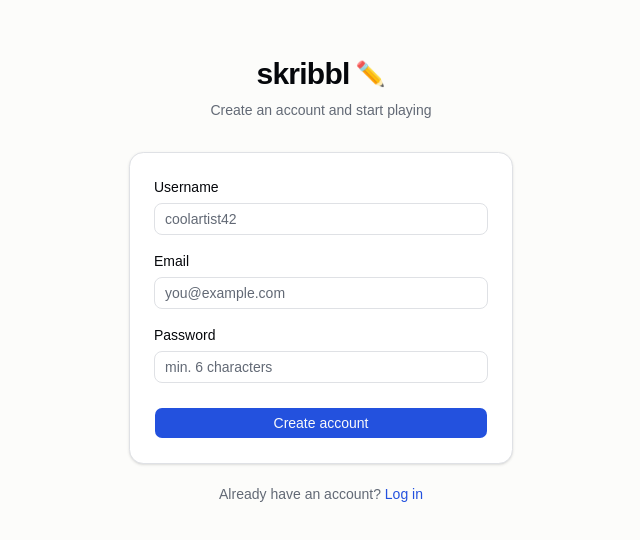
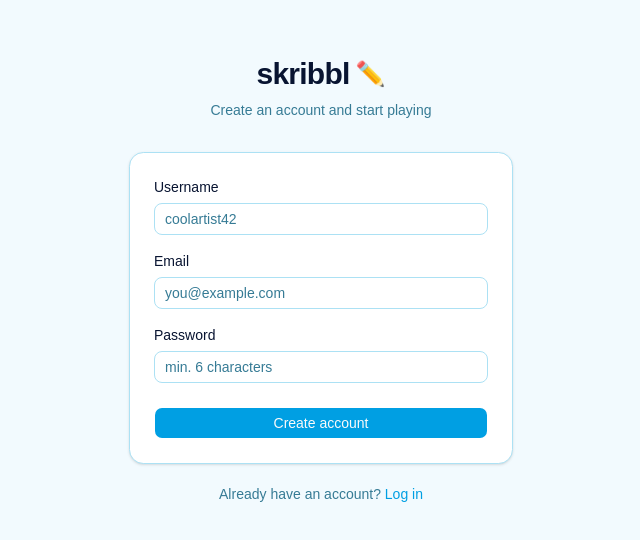
Before and after one commit to pr4th4meshh/skribbl, a React (Vite) app in the folder client/: page /register in a window 1280 px wide. Shown: the part 120-660 px from the top of the page, without its empty margins (319-959 px from the left). Built offline with nearby package versions, Linux system fonts and the light colour scheme; no server answers.

Commit message:
chore: update brand colors

```diff
--- a/client/src/index.css
+++ b/client/src/index.css
@@ -8,6 +8,14 @@
 @theme inline {
     --font-heading: var(--font-sans);
     --font-sans: 'Geist Variable', sans-serif;
+
+    /* Brand palette — available as bg-brand-deep, text-brand-yellow, etc. */
+    --color-brand-deep:   var(--brand-deep);
+    --color-brand-blue:   var(--brand-blue);
+    --color-brand-light:  var(--brand-light);
+    --color-brand-yellow: var(--brand-yellow);
+    --color-brand-amber:  var(--brand-amber);
+
     --color-sidebar-ring: var(--sidebar-ring);
     --color-sidebar-border: var(--sidebar-border);
     --color-sidebar-accent-foreground: var(--sidebar-accent-foreground);
@@ -49,67 +57,97 @@
 }
 
 :root {
-    --background: oklch(0.99 0.002 80);
-    --foreground: oklch(0.13 0.01 260);
-    --card: oklch(1 0 0);
-    --card-foreground: oklch(0.13 0.01 260);
-    --popover: oklch(1 0 0);
-    --popover-foreground: oklch(0.13 0.01 260);
-    --primary: oklch(0.5 0.22 265);
-    --primary-foreground: oklch(0.985 0 0);
-    --secondary: oklch(0.96 0.005 260);
-    --secondary-foreground: oklch(0.25 0.01 260);
-    --muted: oklch(0.96 0.004 260);
-    --muted-foreground: oklch(0.52 0.02 260);
-    --accent: oklch(0.94 0.01 260);
-    --accent-foreground: oklch(0.25 0.01 260);
-    --destructive: oklch(0.577 0.245 27.325);
-    --border: oklch(0.91 0.006 260);
-    --input: oklch(0.91 0.006 260);
-    --ring: oklch(0.5 0.22 265);
-    --chart-1: oklch(0.5 0.22 265);
-    --chart-2: oklch(0.62 0.19 150);
-    --chart-3: oklch(0.7 0.19 55);
-    --chart-4: oklch(0.65 0.2 20);
-    --chart-5: oklch(0.6 0.18 310);
+    /* ── Skribbl brand palette ─────────────────────────────────────────── */
+    /* #072ac8 */ --brand-deep:   oklch(0.33 0.26 264);
+    /* #1e96fc */ --brand-blue:   oklch(0.64 0.19 226);
+    /* #a2d6f9 */ --brand-light:  oklch(0.87 0.07 222);
+    /* #fcf300 */ --brand-yellow: oklch(0.96 0.21 108);
+    /* #ffc600 */ --brand-amber:  oklch(0.85 0.18 84);
+
+    /* ── Base ──────────────────────────────────────────────────────────── */
+    --background:          oklch(0.98 0.01 225);
+    --foreground:          oklch(0.2 0.06 264);
+
+    --card:                oklch(1 0 0);
+    --card-foreground:     oklch(0.2 0.06 264);
+    --popover:             oklch(1 0 0);
+    --popover-foreground:  oklch(0.2 0.06 264);
+
+    /* ── Brand blue as primary ─────────────────────────────────────────── */
+    --primary:             oklch(0.64 0.19 226);
+    --primary-foreground:  oklch(0.985 0 0);
+
+    /* ── Light blue as secondary ───────────────────────────────────────── */
+    --secondary:           oklch(0.93 0.05 222);
+    --secondary-foreground: oklch(0.33 0.26 264);
+
+    /* ── Muted surfaces ────────────────────────────────────────────────── */
+    --muted:               oklch(0.95 0.03 222);
+    --muted-foreground:    oklch(0.55 0.08 226);
+
+    /* ── Yellow accent ─────────────────────────────────────────────────── */
+    --accent:              oklch(0.96 0.21 108);
+    --accent-foreground:   oklch(0.2 0.06 264);
+
+    --destructive:         oklch(0.577 0.245 27.325);
+
+    --border:              oklch(0.88 0.06 222);
+    --input:               oklch(0.88 0.06 222);
+    --ring:                oklch(0.64 0.19 226);
+
+    --chart-1:             oklch(0.64 0.19 226);
+    --chart-2:             oklch(0.85 0.18 84);
+    --chart-3:             oklch(0.96 0.21 108);
+    --chart-4:             oklch(0.33 0.26 264);
+    --chart-5:             oklch(0.87 0.07 222);
+
     --radius: 0.5rem;
-    --sidebar: oklch(0.97 0.003 260);
-    --sidebar-foreground: oklch(0.13 0.01 260);
-    --sidebar-primary: oklch(0.5 0.22 265);
+
+    --sidebar:                    oklch(0.97 0.02 222);
+    --sidebar-foreground:         oklch(0.2 0.06 264);
+    --sidebar-primary:            oklch(0.64 0.19 226);
     --sidebar-primary-foreground: oklch(0.985 0 0);
-    --sidebar-accent: oklch(0.94 0.01 260);
-    --sidebar-accent-foreground: oklch(0.25 0.01 260);
-    --sidebar-border: oklch(0.91 0.006 260);
-    --sidebar-ring: oklch(0.5 0.22 265);
+    --sidebar-accent:             oklch(0.93 0.05 222);
+    --sidebar-accent-foreground:  oklch(0.33 0.26 264);
+    --sidebar-border:             oklch(0.88 0.06 222);
+    --sidebar-ring:               oklch(0.64 0.19 226);
 }
 
 .dark {
-    --background: oklch(0.13 0.01 260);
-    --foreground: oklch(0.97 0.003 260);
-    --card: oklch(0.18 0.012 260);
-    --card-foreground: oklch(0.97 0.003 260);
-    --popover: oklch(0.18 0.012 260);
-    --popover-foreground: oklch(0.97 0.003 260);
-    --primary: oklch(0.62 0.22 265);
-    --primary-foreground: oklch(0.985 0 0);
-    --secondary: oklch(0.22 0.015 260);
-    --secondary-foreground: oklch(0.97 0.003 260);
-    --muted: oklch(0.22 0.015 260);
-    --muted-foreground: oklch(0.62 0.02 260);
-    --accent: oklch(0.22 0.015 260);
-    --accent-foreground: oklch(0.97 0.003 260);
-    --destructive: oklch(0.704 0.191 22.216);
-    --border: oklch(1 0 0 / 10%);
-    --input: oklch(1 0 0 / 12%);
-    --ring: oklch(0.62 0.22 265);
-    --sidebar: oklch(0.18 0.012 260);
-    --sidebar-foreground: oklch(0.97 0.003 260);
-    --sidebar-primary: oklch(0.62 0.22 265);
+    --background:          oklch(0.16 0.05 264);
+    --foreground:          oklch(0.94 0.02 222);
+
+    --card:                oklch(0.21 0.06 264);
+    --card-foreground:     oklch(0.94 0.02 222);
+    --popover:             oklch(0.21 0.06 264);
+    --popover-foreground:  oklch(0.94 0.02 222);
+
+    --primary:             oklch(0.64 0.19 226);
+    --primary-foreground:  oklch(0.985 0 0);
+
+    --secondary:           oklch(0.27 0.07 264);
+    --secondary-foreground: oklch(0.94 0.02 222);
+
+    --muted:               oklch(0.25 0.07 264);
+    --muted-foreground:    oklch(0.68 0.07 226);
+
+    --accent:              oklch(0.96 0.21 108);
+    --accent-foreground:   oklch(0.2 0.06 264);
+
+    --destructive:         oklch(0.704 0.191 22.216);
+
+    --border:              oklch(1 0 0 / 10%);
+    --input:               oklch(1 0 0 / 12%);
+    --ring:                oklch(0.64 0.19 226);
+
+    --sidebar:                    oklch(0.21 0.06 264);
+    --sidebar-foreground:         oklch(0.94 0.02 222);
+    --sidebar-primary:            oklch(0.64 0.19 226);
     --sidebar-primary-foreground: oklch(0.985 0 0);
-    --sidebar-accent: oklch(0.22 0.015 260);
-    --sidebar-accent-foreground: oklch(0.97 0.003 260);
-    --sidebar-border: oklch(1 0 0 / 10%);
-    --sidebar-ring: oklch(0.62 0.22 265);
+    --sidebar-accent:             oklch(0.27 0.07 264);
+    --sidebar-accent-foreground:  oklch(0.94 0.02 222);
+    --sidebar-border:             oklch(1 0 0 / 10%);
+    --sidebar-ring:               oklch(0.64 0.19 226);
 }
 
 @layer base {
```
